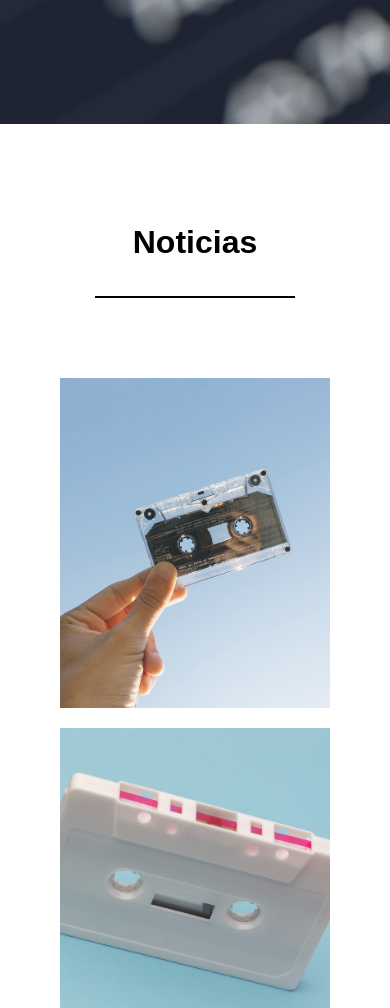
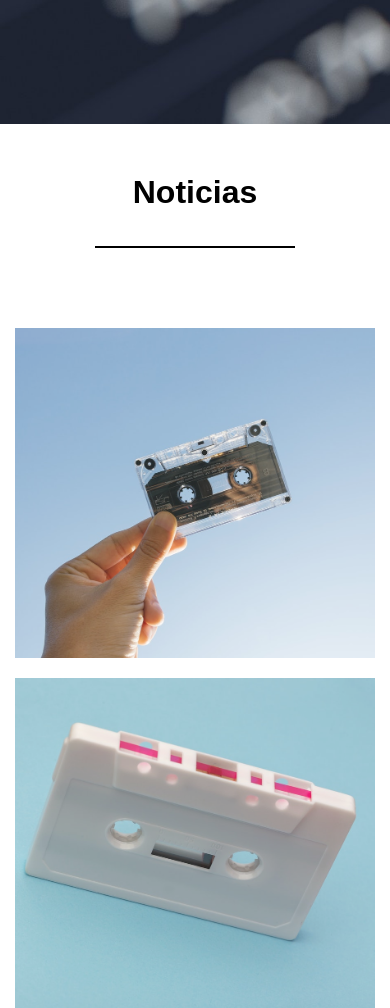
Before and after one commit to MatheusM5/noticias-do-oeste, a plain HTML site: page index.html in a window 390 px wide. Shown: the part 720-1728 px from the top of the page. Drawn offline with Linux system fonts and the light colour scheme.

Commit message:
commit init
atualização do site

```diff
--- a/style/style.css
+++ b/style/style.css
@@ -158,6 +158,11 @@ header li:last-child{
         flex-basis: 100%;
     }
 }
+@media (max-width: 500px) {
+    .noticias {
+        padding: 50px 5px;
+    }
+}
 
 /* NOS CONHEÇA */
 .nos {
```
